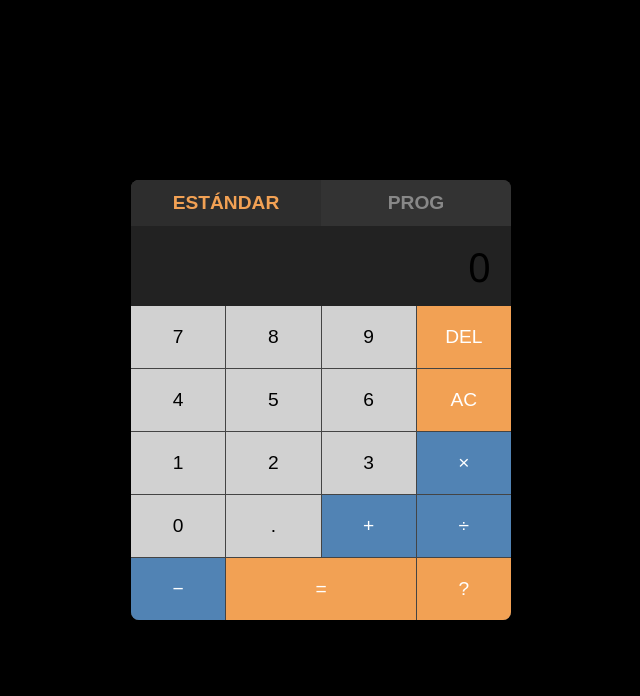
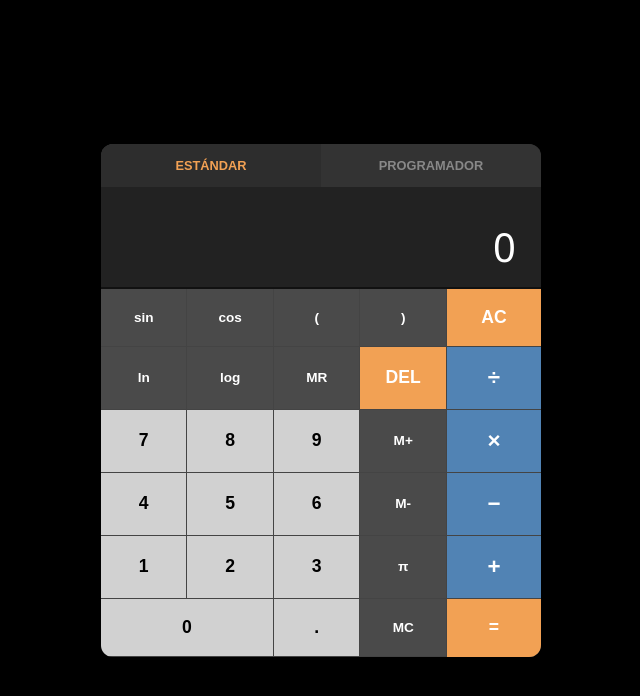
Before and after one commit to SalamancaAlvin/Calculadora-Dual, a plain HTML site: page index.html in a window 1280 px wide. Shown: the whole page, without its empty margins (319-959 px from the left). Drawn offline with Linux system fonts and the light colour scheme.

Commit message:
Update index.html

```diff
--- a/index.html
+++ b/index.html
@@ -3,15 +3,17 @@
 <head>
     <meta charset="UTF-8">
     <meta name="viewport" content="width=device-width, initial-scale=1.0">
-    <title>Calculadora Dual Pro - Estilo Visual Original</title>
+    <title>Calculadora Dual Pro - Ergonomic Edition</title>
     <style>
         :root {
             --bg: #121212;
             --panel: #2d2d2d;
-            --accent: #f2a154; /* Naranja */
-            --blue: #5183b4;   /* Azul */
-            --green: #539d67;  /* Verde */
+            --accent: #f2a154;
+            --blue: #5183b4;
+            --green: #539d67;
             --text: #ffffff;
+            --btn-std: #d1d1d1;
+            --btn-sci: #4a4a4a;
         }
 
         body {
@@ -26,89 +28,76 @@
 
         .calculator {
             background: var(--panel);
-            width: 380px;
-            border-radius: 8px;
+            width: 440px;
+            border-radius: 12px;
             overflow: hidden;
-            box-shadow: 0 20px 50px rgba(0,0,0,0.5);
+            box-shadow: 0 25px 50px rgba(0,0,0,0.6);
         }
-
-        /* --- PANTALLAS (Estilo imagen) --- */
-        .prog-screens {
-            display: none;
-            flex-direction: column;
-        }
-
-        .base-row {
-            display: flex;
-            padding: 12px 15px;
-            border-bottom: 1px solid rgba(255,255,255,0.1);
-            justify-content: space-between;
-            align-items: center;
-        }
-
-        .base-label { font-weight: bold; width: 60px; font-size: 0.9rem; }
-        .base-val { font-family: monospace; font-size: 1.2rem; }
 
         #std-display {
             background: #222;
-            height: 80px;
+            height: 100px;
             display: flex;
-            align-items: center;
-            justify-content: flex-end;
-            padding: 0 20px;
+            flex-direction: column;
+            align-items: flex-end;
+            justify-content: center;
+            padding: 0 25px;
             font-size: 2.5rem;
+            color: white;
+            border-bottom: 2px solid #111;
         }
 
-        /* --- TABS --- */
+        .memory-indicator { font-size: 0.9rem; color: var(--accent); height: 20px; font-weight: bold; }
+
+        .prog-screens { display: none; flex-direction: column; border-bottom: 1px solid #444; }
+        .base-row {
+            display: flex; padding: 6px 15px;
+            justify-content: space-between; align-items: center;
+        }
+        .base-label { font-weight: bold; width: 50px; font-size: 0.75rem; color: #aaa; }
+        .base-val { font-family: 'Courier New', monospace; font-size: 1rem; color: #eee; }
+
         .tabs { display: flex; background: #333; }
         .tab {
-            flex: 1; padding: 12px; border: none; background: transparent;
-            color: #888; cursor: pointer; font-weight: bold;
+            flex: 1; padding: 14px; border: none; background: transparent;
+            color: #888; cursor: pointer; font-weight: bold; font-size: 0.8rem;
         }
         .tab.active { color: var(--accent); background: var(--panel); }
 
-        /* --- GRID CORREGIDA --- */
-        .main-layout {
-            display: flex; /* Usamos flex para separar HEX del bloque estándar */
-            background: #444;
-            gap: 1px;
-        }
+        /* ESTRUCTURA DE LA REJILLA */
+        .main-layout { display: flex; background: #444; gap: 1px; }
 
         .hex-sidebar {
-            display: none; /* Se activa en modo prog */
-            flex-direction: column;
-            width: 70px;
-            gap: 1px;
+            display: none; flex-direction: column;
+            width: 70px; gap: 1px;
         }
 
         .num-pad {
-            flex: 1;
-            display: grid;
-            grid-template-columns: repeat(4, 1fr);
+            flex: 1; display: grid;
+            /* 5 columnas: 4 para funciones/números + 1 para operadores principales */
+            grid-template-columns: repeat(4, 1fr) 1.1fr;
             gap: 1px;
         }
 
         button {
-            border: none;
-            background: #d1d1d1;
-            color: #000;
-            padding: 20px 0;
-            font-size: 1.2rem;
-            cursor: pointer;
+            border: none; background: var(--btn-std);
+            color: #000; padding: 18px 5px;
+            font-size: 1.1rem; cursor: pointer;
+            font-weight: 600;
         }
+        button:hover { filter: brightness(1.1); }
+        button:active { filter: brightness(0.8); }
 
-        button:hover { opacity: 0.9; }
+        .btn-op { background: var(--blue); color: white; font-size: 1.4rem; }
+        .btn-orange { background: var(--accent); color: white; }
+        .btn-sci { background: var(--btn-sci); color: white; font-size: 0.85rem; }
+        .btn-hex { background: #555; color: white; flex: 1; }
 
-        /* Colores de la imagen */
-        .btn-blue { background: var(--blue); color: white; }
-        .btn-orange { background: var(--accent); color: white; }
-        .btn-hex { background: #555; color: white; flex: 1; }
-        .double { grid-column: span 2; }
-
-        /* Mostrar modo prog */
         .prog-active .hex-sidebar { display: flex; }
         .prog-active .prog-screens { display: flex; }
 
+        /* Estilo especial para el igual vertical */
+        .btn-equal { grid-row: span 2; background: var(--accent); color: white; }
     </style>
 </head>
 <body>
@@ -116,17 +105,19 @@
 <div class="calculator" id="calc">
     <div class="tabs">
         <button class="tab active" id="t-std" onclick="setMode('std')">ESTÁNDAR</button>
-        <button class="tab" id="t-prog" onclick="setMode('prog')">PROG</button>
+        <button class="tab" id="t-prog" onclick="setMode('prog')">PROGRAMADOR</button>
     </div>
 
     <div class="prog-screens">
-        <div class="base-row" style="background: var(--blue)"><span class="base-label">HEX</span><span id="h-v" class="base-val">0</span></div>
-        <div class="base-row" style="background: var(--green)"><span class="base-label">DEC</span><span id="d-v" class="base-val">0</span></div>
-        <div class="base-row" style="background: var(--blue)"><span class="base-label">OCT</span><span id="o-v" class="base-val">0</span></div>
-        <div class="base-row" style="background: #444"><span class="base-label">BIN</span><span id="b-v" class="base-val" style="font-size:0.9rem">0000 0000</span></div>
+        <div class="base-row" style="background: rgba(81, 131, 180, 0.2)"><span class="base-label">HEX</span><span id="h-v" class="base-val">0</span></div>
+        <div class="base-row" style="background: rgba(83, 157, 103, 0.2)"><span class="base-label">DEC</span><span id="d-v" class="base-val">0</span></div>
+        <div class="base-row" style="background: rgba(0, 0, 0, 0.3)"><span class="base-label">BIN</span><span id="b-v" class="base-val">0000 0000</span></div>
     </div>
 
-    <div id="std-display">0</div>
+    <div id="std-display">
+        <div class="memory-indicator" id="mem-inc"></div>
+        <div id="main-val">0</div>
+    </div>
 
     <div class="main-layout">
         <div class="hex-sidebar">
@@ -139,35 +130,47 @@
         </div>
 
         <div class="num-pad">
+            <button class="btn-sci" onclick="add('Math.sin(')">sin</button>
+            <button class="btn-sci" onclick="add('Math.cos(')">cos</button>
+            <button class="btn-sci" onclick="add('(')">(</button>
+            <button class="btn-sci" onclick="add(')')">)</button>
+            <button class="btn-orange" onclick="clearAll()">AC</button>
+
+            <button class="btn-sci" onclick="add('Math.log(')">ln</button>
+            <button class="btn-sci" onclick="add('Math.log10(')">log</button>
+            <button class="btn-sci" onclick="memOp('MR')">MR</button>
+            <button class="btn-orange" onclick="del()">DEL</button>
+            <button class="btn-op" onclick="add('/')">÷</button>
+
             <button onclick="add('7')">7</button>
             <button onclick="add('8')">8</button>
             <button onclick="add('9')">9</button>
-            <button class="btn-orange" onclick="del()">DEL</button>
+            <button class="btn-sci" onclick="memOp('M+')">M+</button>
+            <button class="btn-op" onclick="add('*')">×</button>
 
             <button onclick="add('4')">4</button>
             <button onclick="add('5')">5</button>
             <button onclick="add('6')">6</button>
-            <button class="btn-orange" onclick="clearAll()">AC</button>
+            <button class="btn-sci" onclick="memOp('M-')">M-</button>
+            <button class="btn-op" onclick="add('-')">−</button>
 
             <button onclick="add('1')">1</button>
             <button onclick="add('2')">2</button>
             <button onclick="add('3')">3</button>
-            <button class="btn-blue" onclick="add('*')">×</button>
+            <button class="btn-sci" onclick="add('Math.PI')">π</button>
+            <button class="btn-op" onclick="add('+')">+</button>
 
-            <button onclick="add('0')">0</button>
+            <button onclick="add('0')" style="grid-column: span 2;">0</button>
             <button onclick="add('.')">.</button>
-            <button class="btn-blue" onclick="add('+')">+</button>
-            <button class="btn-blue" onclick="add('/')">÷</button>
-
-            <button class="btn-blue" onclick="add('-')">−</button>
-            <button class="btn-orange double" onclick="solve()">=</button>
-            <button class="btn-orange">?</button>
+            <button class="btn-sci" onclick="memOp('MC')">MC</button>
+            <button class="btn-equal" onclick="solve()">=</button>
         </div>
     </div>
 </div>
 
 <script>
     let val = "0";
+    let memory = 0;
     let isProg = false;
 
     function setMode(m) {
@@ -179,7 +182,7 @@
     }
 
     function add(v) {
-        if (val === "0" && v !== ".") val = v;
+        if (val === "0" && !v.includes('Math') && v !== '.') val = v;
         else val += v;
         update();
     }
@@ -187,20 +190,38 @@
     function clearAll() { val = "0"; update(); }
     function del() { val = val.length > 1 ? val.slice(0, -1) : "0"; update(); }
 
+    function memOp(op) {
+        let current = parseFloat(eval(val.replace(/×/g, '*').replace(/÷/g, '/'))) || 0;
+        switch(op) {
+            case 'MC': memory = 0; break;
+            case 'MR': val = memory.toString(); break;
+            case 'M+': memory += current; break;
+            case 'M-': memory -= current; break;
+        }
+        document.getElementById('mem-inc').innerText = memory !== 0 ? "MEMORY ACTIVE" : "";
+        update();
+    }
+
     function update() {
-        document.getElementById('std-display').innerText = val;
+        let displayStr = val.replace(/Math\./g, '').replace(/\(/g, '(');
+        document.getElementById('main-val').innerText = displayStr;
+
         if(isProg) {
-            let n = parseInt(val.replace(/[^\dA-F]/g, ''), 10) || 0;
+            let n = parseInt(val.match(/\d+/g)?.pop() || 0, 10);
             document.getElementById('h-v').innerText = n.toString(16).toUpperCase();
             document.getElementById('d-v').innerText = n.toString(10);
-            document.getElementById('o-v').innerText = n.toString(8);
             document.getElementById('b-v').innerText = n.toString(2).padStart(8, '0').replace(/(.{4})/g, '$1 ');
         }
     }
 
     function solve() {
         try {
-            let res = new Function(`return ${val.replace(/×/g, '*').replace(/÷/g, '/')}`)();
+            let openP = (val.match(/\(/g) || []).length;
+            let closeP = (val.match(/\)/g) || []).length;
+            while(openP > closeP) { val += ')'; closeP++; }
+
+            let cleanExp = val.replace(/×/g, '*').replace(/÷/g, '/');
+            let res = eval(cleanExp);
             val = Number(res.toPrecision(10)).toString();
             update();
         } catch {
```
